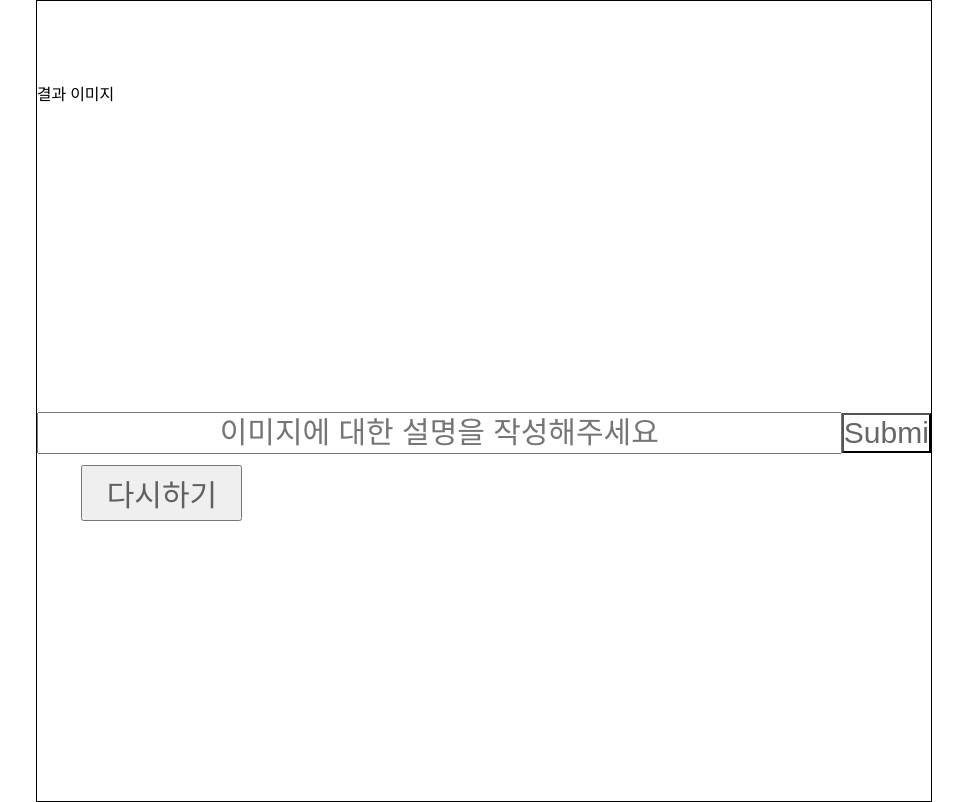
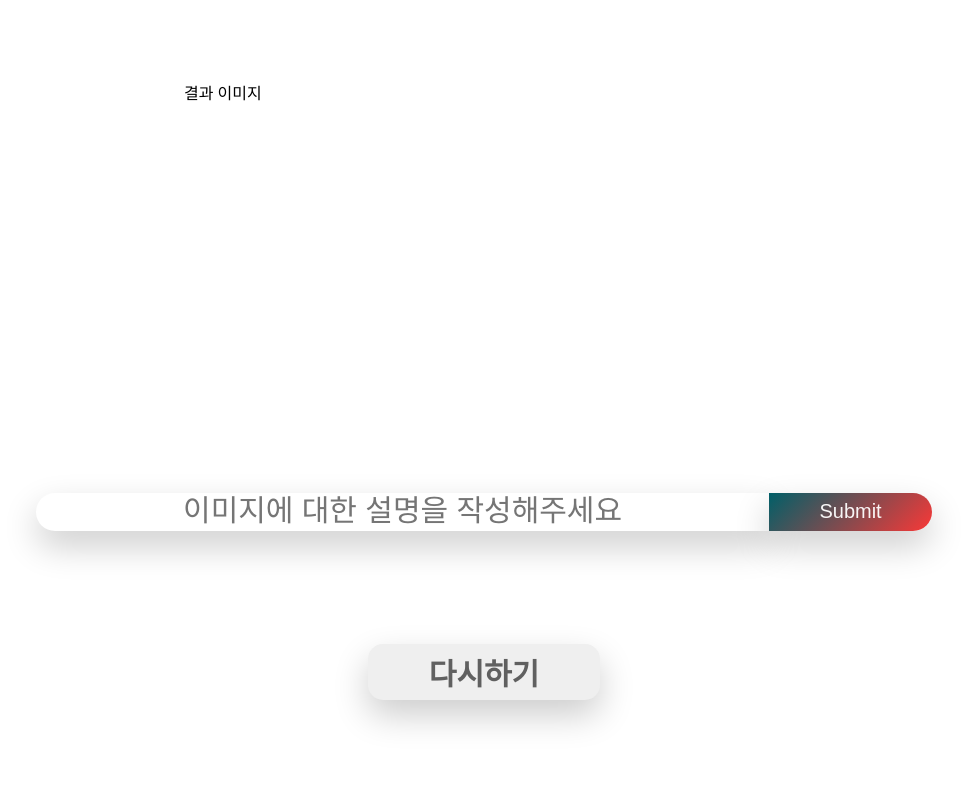
Before and after one commit to SingToLive/creepy_art_gallery_frontend, a Django app: template templates/result.html in a window 1280 px wide. Shown: the part 80-882 px from the top of the page, without its empty margins (156-1123 px from the left). After the commit the page ends 806 px from the top, so only its background shows below. Run offline with Django 3.2, Linux system fonts and the light colour scheme; the template is opened without the code that fills it, so the values that code supplies are empty.

Commit message:
MOD result.css 수정

```diff
--- a/static/css/result.css
+++ b/static/css/result.css
@@ -19,7 +19,6 @@
     height:100%;
     display: flex;
     flex-direction: column;
-    border:1px solid black;
     align-items: center;
 }
 
@@ -32,9 +31,9 @@
 }
 
 .result_container_center_result-image {
-    width: 100%;
-    height:40%;
-    max-height: 500px;
+    width: 600px;
+    height:400px;
+    /* max-height: 500px; */
 }
 
 .result_container_center_info {
@@ -57,23 +56,33 @@
     width: 90%;
     height: 60%;
     text-align: center;
-    font-size: 30px;
+    font-size: 1.75em;
+    box-shadow: 0 15px 35px rgba(0, 0, 0, 0.2);
+    border-radius: 20px 0px 0px 20px;
+    border: none;
+
 }
 
 .result_container_center_info_form_button {
-    width: 10%;
-    height: 64%;
-    font-size: 30px;
-    color : rgb(0, 0, 0, 0.6);
+    width: 20%;
+    height: 60%;
+    font-size: 20px;
+    color : rgba(255, 255, 255, 0.945);
     background-color: white;
+    box-shadow: 0 15px 35px rgba(0, 0, 0, 0.2);
+    border-radius: 0px 20px 20px 0px;
+    background: linear-gradient(-45deg, #FA3837 0%, #005f68 100%);
+    border: none;
 }
 
 .result_container_center_buttons {
-    width: 90%;
+    width: 130%;
     height: 7%;
+
     display: flex;
-    justify-content: space-between;
+    justify-content: center;
     align-items: center;
+
 }
 
 .result_container_center_buttons > button {
@@ -81,9 +90,10 @@
     height: 100%;
     font-size: 30px;
     color : rgb(0, 0, 0, 0.6);
+
 }
 
-.result_container_center_images {
+/* .result_container_center_images {
     margin-top: 20px;
     width: 100%;
     height: 40%;
@@ -92,10 +102,48 @@
     grid-template-columns: 30% 30% 30%;
 	grid-template-rows: repeat(auto-fill, 1fr);
     gap: 2% 3%;
-}
+} */
 
 .result_container_center_images > img {
     width: 100%;
     height: 100%;
     display: block;
 }
+
+
+@import url('https://fonts.googleapis.com/css?family=Poppins:200,300,400,500,600,700,800,900&display=swap');
+
+
+
+
+.re_button:hover {
+    letter-spacing: 1px;
+    transform: scale(1.2);
+    cursor: pointer;
+}
+
+
+.re_button:active {
+    transform: scale(1.3);
+}
+
+
+.re_button-gra1 {
+    background: linear-gradient(-45deg, #FA3837 0%, #003237 100%);
+    color: white;
+}
+
+.re_button{
+    margin-top: 200px;
+    /* position: relative; */
+    border: none;
+    /* display: inline-block; */
+    /* padding: 15px 30px; */
+    border-radius: 15px;
+    font-family: 'paybooc-Light', sans-serif;
+    box-shadow: 0 15px 35px rgba(0, 0, 0, 0.2);
+    text-decoration: none;
+    font-weight: 600;
+    font-size: 15px;
+    transition: 0.25s;
+}
```
